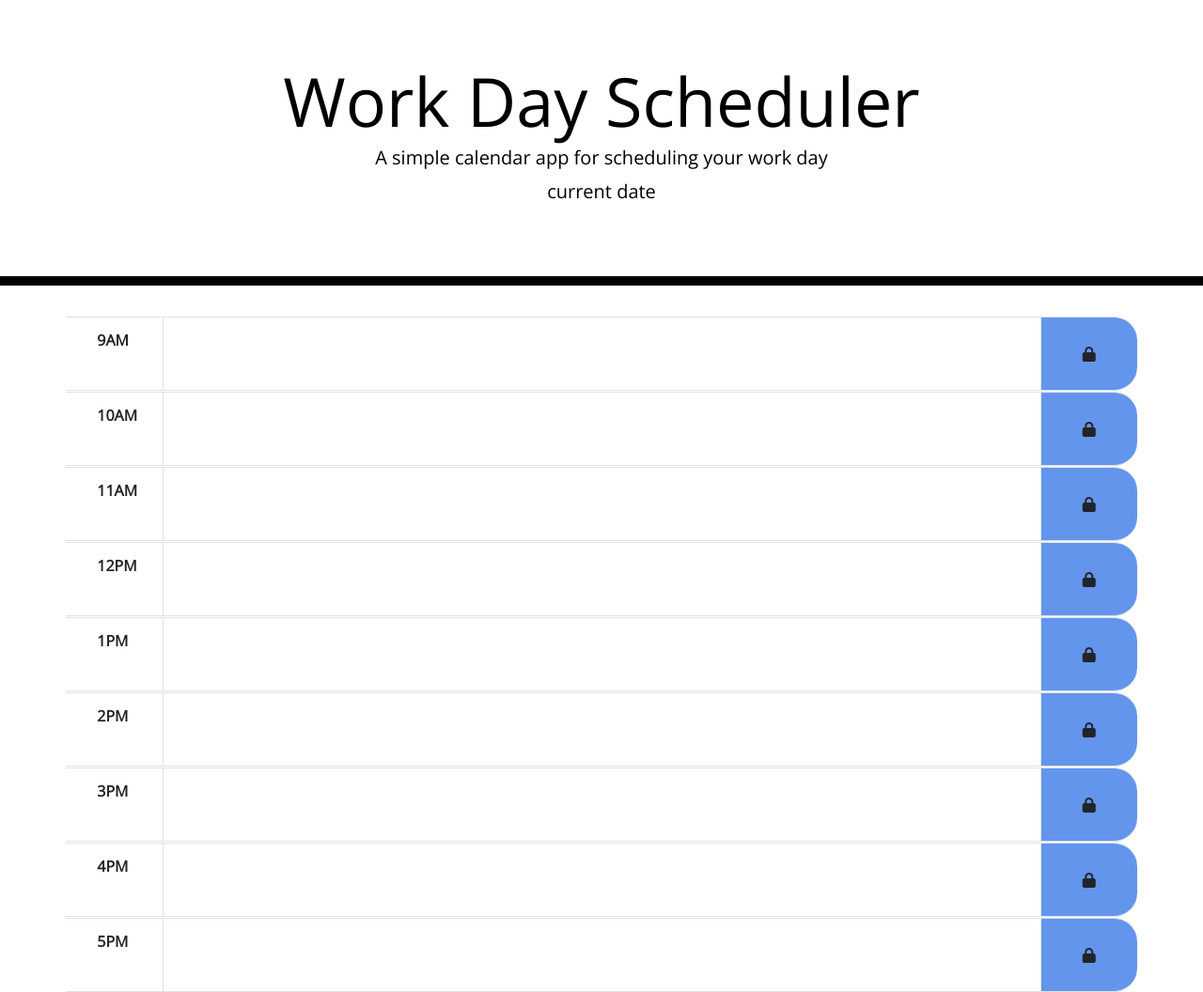
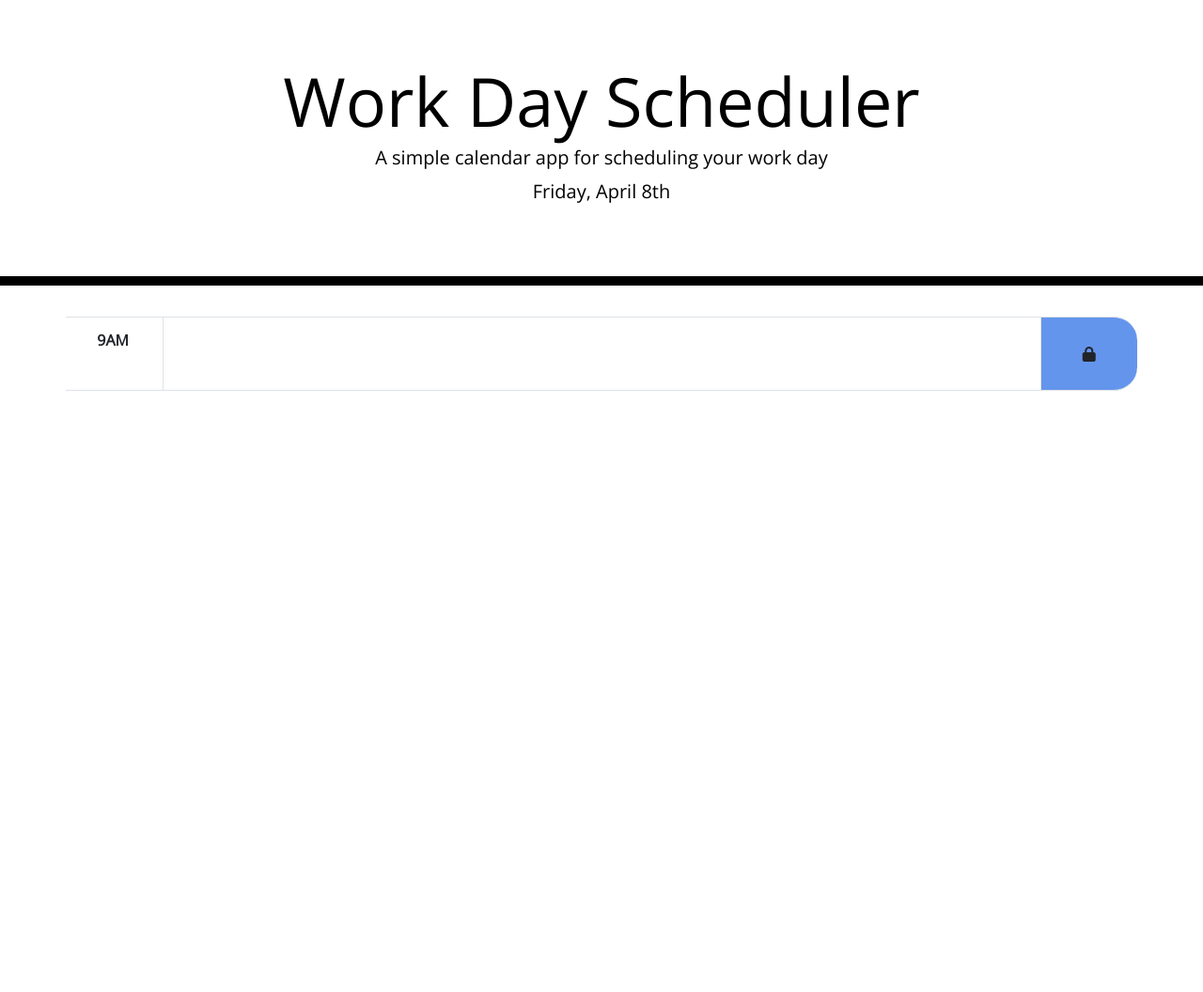
Before and after one commit to remotemana/My-Planner, a plain HTML site: page index.html in a window 1280 px wide. Shown: the whole page at 94% size. After the commit the page ends 800 px from the top, so only its background shows below. Drawn offline with nearby package versions, Linux system fonts and the light colour scheme.

Commit message:
simplied html to work on java functionality

```diff
--- a/index.html
+++ b/index.html
@@ -24,121 +24,18 @@
   <div class="container">
 
     <div class="row">
-      <div class="col border-top boder-5 border-bottom border-5 px-0">
+      <div class="col border-top boder-5 border-bottom border-5 px-0" id= "timeBlock">
         <strong>9AM</strong>
       </div>
       <div
         class="col d-flex border-top border-5 border-bottom border-5 px-0 border-left border-5 border-right border-5">
-        <textarea class="custom-width" name="task-input" id="task-input" cols="100" rows="1"></textarea>
+        <textarea class="custom-width textarea input" name="task-input" id="task-input" cols="100" rows="1"></textarea>
       </div>
       <div class="col d-flex justify-content-center align-items-center border-top border-5 border-bottom border-5 px-0 custom-save">
         <button type="button" class="btn fa-solid fa-lock" id="saveBtn"></button>
       </div>
     </div>
 
-    <div class="row">
-      <div class="col border-top boder-5 border-bottom border-5 px-0">
-        <strong>10AM</strong>
-      </div>
-      <div
-        class="col d-flex border-top border-5 border-bottom border-5 px-0 border-left border-5 border-right border-5">
-        <textarea class="custom-width" name="task-input" id="task-input" cols="100" rows="1"></textarea>
-      </div>
-      <div class="col d-flex justify-content-center align-items-center border-top border-5 border-bottom border-5 px-0 custom-save">
-        <button type="button" class="btn fa-solid fa-lock" id="saveBtn"></button>
-      </div>
-    </div>
-
-    <div class="row">
-      <div class="col border-top boder-5 border-bottom border-5 px-0">
-        <strong>11AM</strong>
-      </div>
-      <div
-        class="col d-flex border-top border-5 border-bottom border-5 px-0 border-left border-5 border-right border-5">
-        <textarea class="custom-width" name="task-input" id="task-input" cols="100" rows="1"></textarea>
-      </div>
-      <div class="col d-flex justify-content-center align-items-center border-top border-5 border-bottom border-5 px-0 custom-save">
-        <button type="button" class="btn fa-solid fa-lock" id="saveBtn"></button>
-      </div>
-    </div>
-
-    <div class="row">
-      <div class="col border-top boder-5 border-bottom border-5 px-0">
-        <strong>12PM</strong>
-      </div>
-      <div
-        class="col d-flex border-top border-5 border-bottom border-5 px-0 border-left border-5 border-right border-5">
-        <textarea class="custom-width" name="task-input" id="task-input" cols="100" rows="1"></textarea>
-      </div>
-      <div class="col d-flex justify-content-center align-items-center border-top border-5 border-bottom border-5 px-0 custom-save">
-        <button type="button" class="btn fa-solid fa-lock" id="saveBtn"></button>
-      </div>
-    </div>
-
-    <div class="row">
-      <div class="col border-top boder-5 border-bottom border-5 px-0">
-        <strong>1PM</strong>
-      </div>
-      <div
-        class="col d-flex border-top border-5 border-bottom border-5 px-0 border-left border-5 border-right border-5">
-        <textarea class="custom-width" name="task-input" id="task-input" cols="100" rows="1"></textarea>
-      </div>
-      <div class="col d-flex justify-content-center align-items-center border-top border-5 border-bottom border-5 px-0 custom-save">
-        <button type="button" class="btn fa-solid fa-lock" id="saveBtn"></button>
-      </div>
-    </div>
-
-    <div class="row">
-      <div class="col border-top boder-5 border-bottom border-5 px-0">
-        <strong>2PM</strong>
-      </div>
-      <div
-        class="col d-flex border-top border-5 border-bottom border-5 px-0 border-left border-5 border-right border-5">
-        <textarea class="custom-width" name="task-input" id="task-input" cols="100" rows="1"></textarea>
-      </div>
-      <div class="col d-flex justify-content-center align-items-center border-top border-5 border-bottom border-5 px-0 custom-save">
-        <button type="button" class="btn fa-solid fa-lock" id="saveBtn"></button>
-      </div>
-    </div>
-
-    <div class="row">
-      <div class="col border-top boder-5 border-bottom border-5 px-0">
-        <strong>3PM</strong>
-      </div>
-      <div
-        class="col d-flex border-top border-5 border-bottom border-5 px-0 border-left border-5 border-right border-5">
-        <textarea class="custom-width" name="task-input" id="task-input" cols="100" rows="1"></textarea>
-      </div>
-      <div class="col d-flex justify-content-center align-items-center border-top border-5 border-bottom border-5 px-0 custom-save">
-        <button type="button" class="btn fa-solid fa-lock" id="saveBtn"></button>
-      </div>
-    </div>
-
-    <div class="row">
-      <div class="col border-top boder-5 border-bottom border-5 px-0">
-        <strong>4PM</strong>
-      </div>
-      <div
-        class="col d-flex border-top border-5 border-bottom border-5 px-0 border-left border-5 border-right border-5">
-        <textarea class="custom-width" name="task-input" id="task-input" cols="100" rows="1"></textarea>
-      </div>
-      <div class="col d-flex justify-content-center align-items-center border-top border-5 border-bottom border-5 px-0 custom-save">
-        <button type="button" class="btn fa-solid fa-lock" id="saveBtn"></button>
-      </div>
-    </div>
-
-    <div class="row">
-      <div class="col border-top boder-5 border-bottom border-5 px-0">
-        <strong>5PM</strong>
-      </div>
-      <div
-        class="col d-flex border-top border-5 border-bottom border-5 px-0 border-left border-5 border-right border-5">
-        <textarea class="custom-width" name="task-input" id="task-input" cols="100" rows="1"></textarea>
-      </div>
-      <div class="col d-flex justify-content-center align-items-center border-top border-5 border-bottom border-5 px-0 custom-save">
-        <button type="button" class="btn fa-solid fa-lock" id="saveBtn"></button>
-      </div>
-    </div>
 
   </div>
 
--- a/script/script.js
+++ b/script/script.js
@@ -1,12 +1,25 @@
+//display current date
 
-var
+var textAreaEl = $('#input');
+var hourEL = $('#hour');
+var saveBtnEl = $('saveBtn');
 
-function displayTime() {
-    var currentTime = moment().format('dddd, MMMM Do');
+ var todayDate = moment();
+ $('#currentDay').text(todayDate.format('dddd, MMMM Do'));
 
 
-    console.log(currentTime)
+ function saveSchedule() {
+    console.log("im linked!")
+};
 
-}
+saveBtnEl.click(saveSchedule())
 
-displayTime()
+//figure out if in past present of future
+    //comapare slot time to current time if >=<
+    //change textbox color past to red
+    //change textbox color current to light blue
+    //change textbox color future to light green
+
+
+var schedTime = moment().format('HH');
+console.log(schedTime)
```
